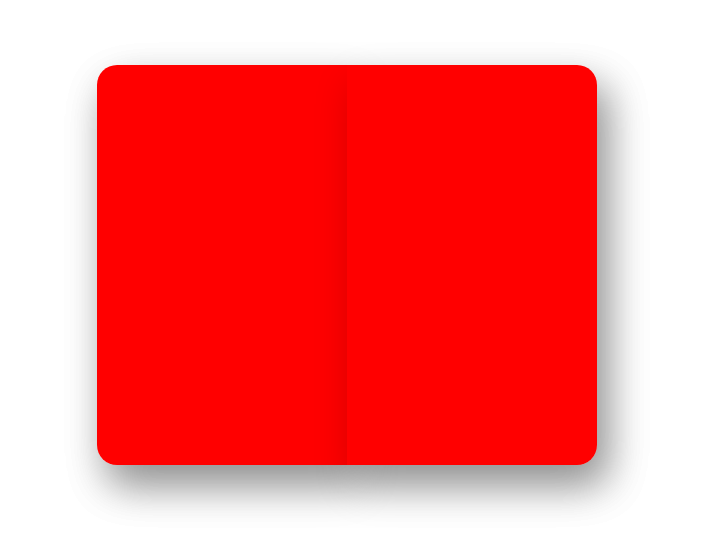
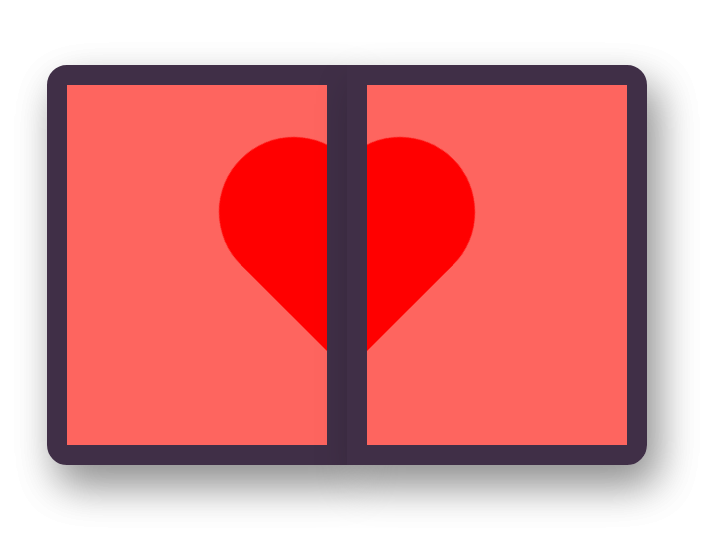
Before and after one commit to AbrahamEngineer/DiaDeLaMadre.github.io, a plain HTML site: page index.html in a window 1280 px wide. Shown: the part 135-684 px from the top of the page, without its empty margins (293-1006 px from the left). Drawn offline with nearby package versions, Linux system fonts and the light colour scheme.

Commit message:
Diseño de la parte externa

```diff
--- a/css/style.css
+++ b/css/style.css
@@ -1,6 +1,11 @@
 *, *::after, *::before{
     margin: 0; padding: 0;
     box-sizing: border-box;
+}
+
+:root{
+    --rosa: #fe655f;
+    --negro: #402f47;
 }
 
 main{
@@ -13,7 +18,8 @@ main{
 
     main .carta{
         position: relative;
-        width: 500px;
+        max-width: 600px;
+        width: 50%;
         height: 400px;
         display: flex;
         transform-style: preserve-3d;
@@ -33,7 +39,7 @@ main{
         -moz-transition: border-radius 1s;
         -ms-transition: border-radius 1s;
         -o-transition: border-radius 1s;
-}
+    }
 
     main .carta:hover{
         border-radius: 0px;
@@ -41,21 +47,29 @@ main{
         -moz-border-radius: 0px;
         -ms-border-radius: 0px;
         -o-border-radius: 0px;
-}
+    }
 
+        /*
+        *-----------------------------------------------
+        *Start carta contenedor
+        *-----------------------------------------------
+        */
         main .carta .hojaExterior{
+            position: relative;
             width: 50%;
             height: 100%;
-            background-color: red;
+            z-index: 1;
             transform-style: preserve-3d;
-            transition: transform 1s;
-            -webkit-transition: transform 1s, border-top-left-radius 1s, border-bottom-left-radius 1s, border-top-right-radius 1s, border-bottom-right-radius 1s;
-            -moz-transition: transform 1s;
-            -ms-transition: transform 1s;
-            -o-transition: transform 1s;
-
-            box-shadow: 10px 20px 40px rgba(0, 0, 0, .25);
-        }
+            transition: 1s;
+            /*transition: transform 1s, border-radius 1s .1s;
+            -webkit-transition: 1s;
+            -moz-transition: 1s;
+            -ms-transition: 1s;
+            -o-transition: 1s;
+            */box-shadow: 10px 20px 40px rgba(0, 0, 0, .25);
+            overflow: hidden;
+            border: 20px solid var(--negro);
+}
 
         main .carta .hojaExterior:first-child{
             transform-origin: left;
@@ -92,3 +106,108 @@ main{
             border-top-left-radius: 20px;
             border-bottom-left-radius: 20px;
         }
+
+        /*
+        *-----------------------------------------------
+        *End carta contenedor
+        *-----------------------------------------------
+        */
+
+            /*
+            *-----------------------------------------------
+            *Start del corazon
+            *-----------------------------------------------
+            */
+            main .carta .hojaExterior .ladoExterno, main .carta .hojaExterior .ladoInterno{
+                position: absolute;
+                top: 0;
+                left: 0;
+                width: 100%;
+                height: 100%;
+                transform-style: preserve-3d;
+                backface-visibility: hidden;
+                -webkit-backface-visibility: hidden;
+            }
+
+            main .carta .hojaExterior .ladoInterno{
+                display: flex;
+                flex-wrap: wrap;
+                column-gap: 10%;
+                justify-content: space-around;
+                align-items: center;
+                color: red;
+                font-size: 50px;
+                background-color: var(--negro);
+                transform: rotateY(180deg);
+                -webkit-transform: rotateY(180deg);
+                -moz-transform: rotateY(180deg);
+                -ms-transform: rotateY(180deg);
+                -o-transform: rotateY(180deg);
+}
+
+            main .carta .hojaExterior .ladoExterno{
+                background-color: var(--rosa);
+            }
+
+                main .carta .hojaExterior .ladoExterno .love{
+                    width: 150px;
+                    height: 150px;
+                    transform: rotate(45deg);
+                    background: red;
+                    -webkit-transform: rotate(45deg);
+                    -moz-transform: rotate(45deg);
+                    -ms-transform: rotate(45deg);
+                    -o-transform: rotate(45deg);
+                    position: absolute;
+                    top: calc(50% - 75px);
+                    transform-style: preserve-3d;
+                }
+
+                main .carta .hojaExterior:first-child .ladoExterno .love{
+                    left: calc(80% - 3px);
+                }
+
+                main .carta .hojaExterior:last-child .ladoExterno .love{
+                    right: calc(80% - 3px);
+                }
+
+                main .carta .hojaExterior .ladoExterno .love:before{
+                    content: "";
+                    height: 150px;
+                    width: 150px;
+                    border-radius: 50%;
+                    background: red;
+                    position: absolute;
+                }
+
+                main .carta .hojaExterior:first-child .ladoExterno .love:before{
+                    top: 0;
+                    left: -75px;
+                }
+
+                main .carta .hojaExterior:last-child .ladoExterno .love:before{
+                    top: -75px;
+                    left: 0px;
+                }
+            /*
+            *-----------------------------------------------
+            *End del corazon
+            *-----------------------------------------------
+            */
+
+            /*
+            *-----------------------------------------------
+            *Start carta contenedor detras
+            *-----------------------------------------------
+            */
+
+
+
+
+
+
+            /*
+            *-----------------------------------------------
+            *End carta contenedor detras
+            *-----------------------------------------------
+            */
--- a/index.html
+++ b/index.html
@@ -5,18 +5,41 @@
     <meta http-equiv="X-UA-Compatible" content="IE=edge">
     <meta name="viewport" content="width=device-width, initial-scale=1.0">
     <title>Document</title>
+    <link href='https://unpkg.com/boxicons@2.1.2/css/boxicons.min.css' rel='stylesheet'>
     <link rel="stylesheet" href="css/style.css">
 </head>
 <body>
     <main>
         <section class="carta">
             <div class="hojaExterior">
+                <div class="ladoExterno">
+                    <div class="love"></div>
+                </div>
+                <div class="ladoInterno">
+                    <i class='bx bxs-heart'></i>
+                    <i class='bx bxs-heart'></i>
+                    <i class='bx bxs-heart'></i>
 
+                    <i class='bx bxs-heart'></i>
+                    <i class='bx bxs-heart'></i>
+                    <i class='bx bxs-heart'></i>
+                    <i class='bx bxs-heart'></i>
+                    <i class='bx bxs-heart'></i>
+
+                    <i class='bx bxs-heart'></i>
+                    <i class='bx bxs-heart'></i>
+                    <i class='bx bxs-heart'></i>
+                    <i class='bx bxs-heart'></i>
+                    <i class='bx bxs-heart'></i>
+                </div>
             </div>
             <div class="contenido">
 
             </div>
             <div class="hojaExterior">
+                <div class="ladoExterno">
+                    <div class="love"></div>
+                </div>
 
             </div>
         </section>
```
